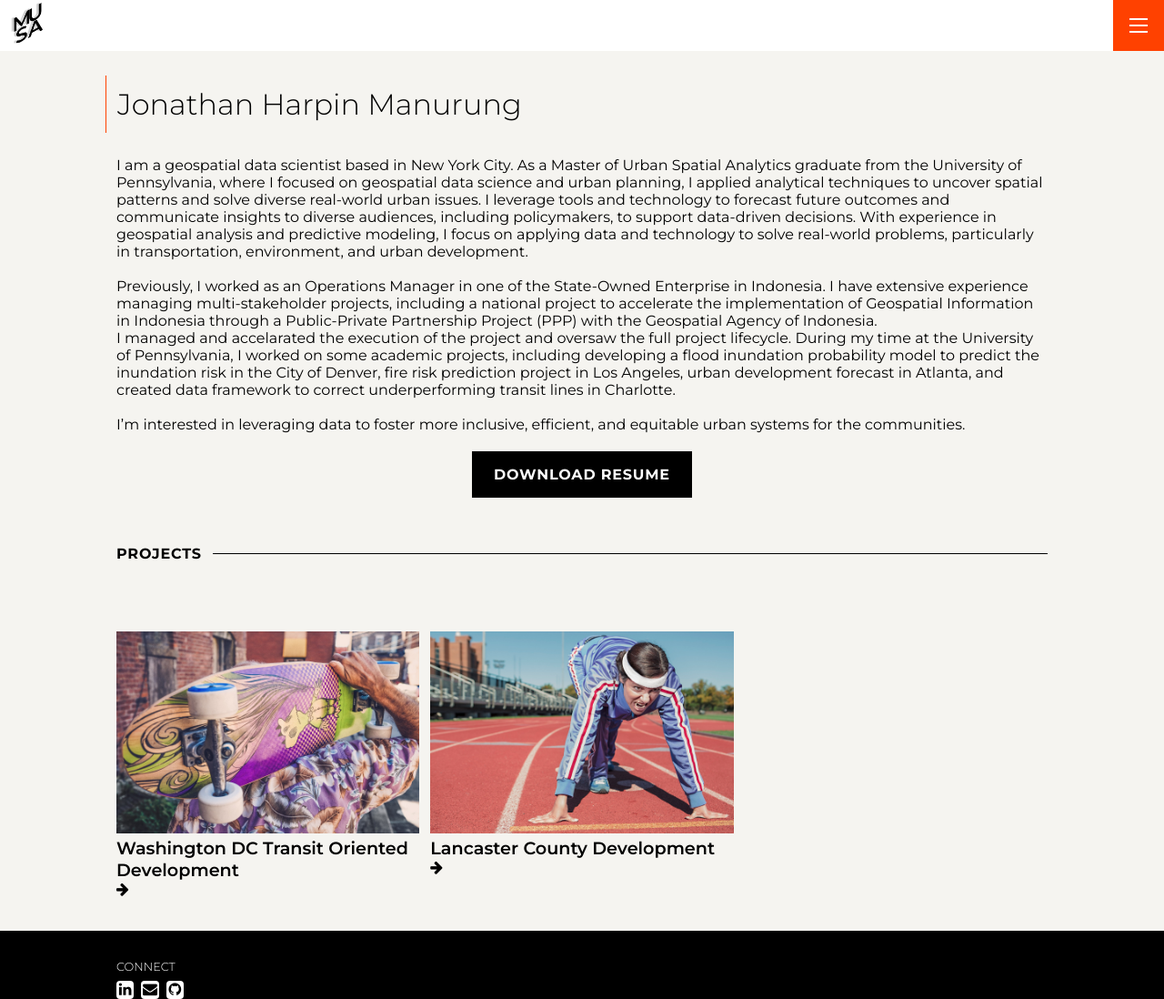
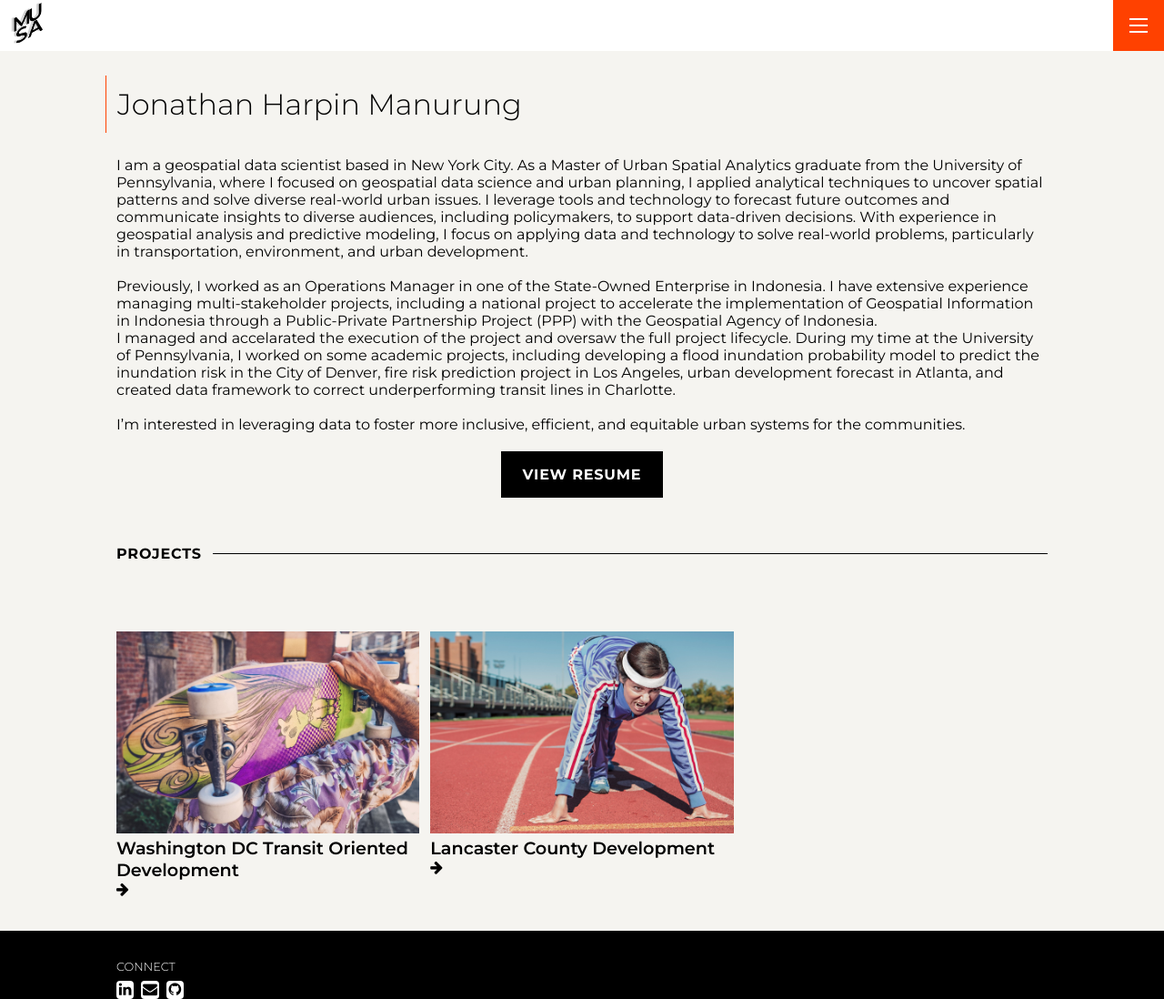
Before and after one commit to jonathan-manurung/portfolio, a Jekyll site: the page built from index.md, in a window 1280 px wide and 1098 px high. Shown: the whole window at 91% size. Built offline with Jekyll 4.4.1, drawn with Linux system fonts in a browser that asks for light colours.

Commit message:
Update settings.yml

```diff
--- a/_data/settings.yml
+++ b/_data/settings.yml
@@ -10,7 +10,7 @@ intro_text: |
   and what you're passionate about.
 
 resume: '/assets/files/resume.pdf'
-resume_link_title: Download Resume
+resume_link_title: View Resume
 
 menu:
 - {name: 'Resume',    url: 'assets/Resume Jonathan H Manurung.pdf'}
```
